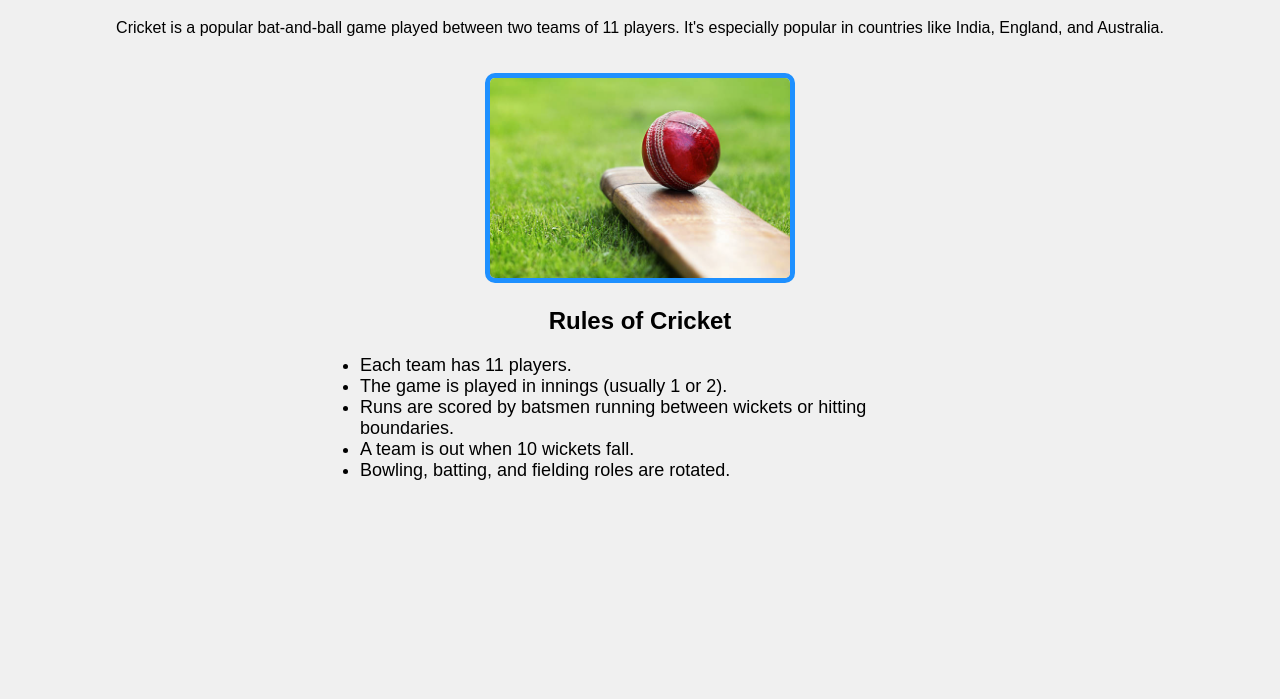
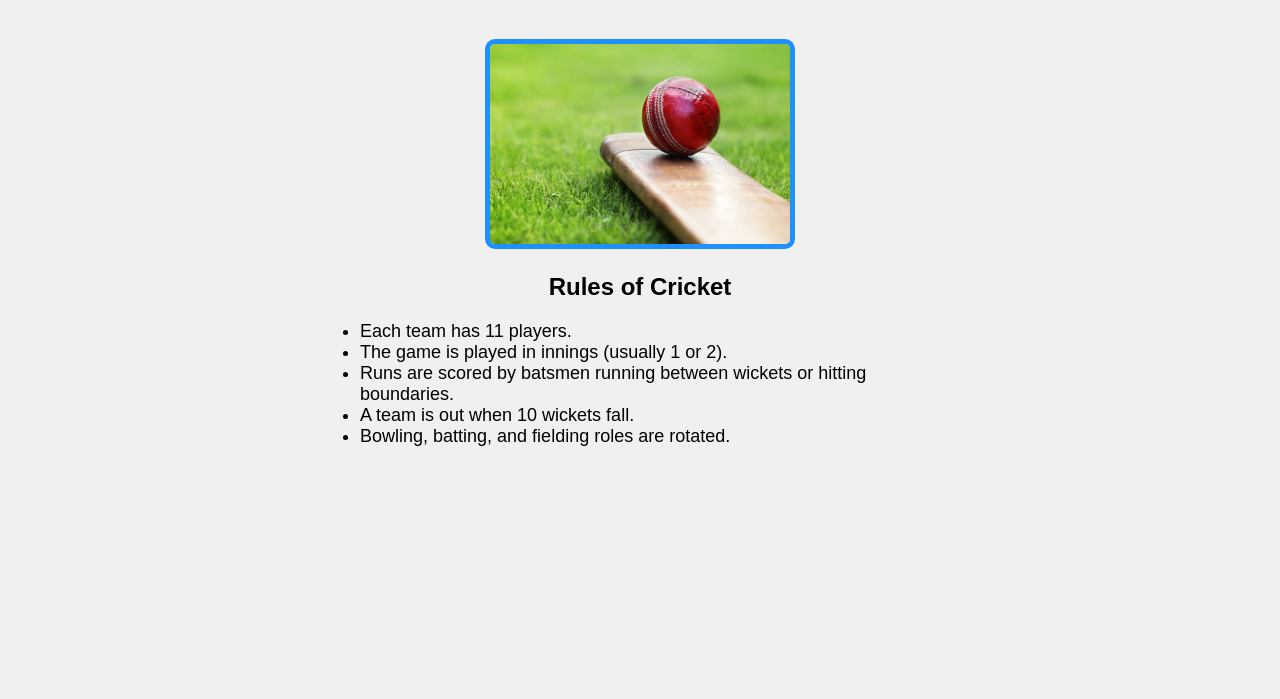
Before and after one commit to sandeshchavan3/sports-portfolio, a plain HTML site: page cricket.html in a window 1280 px wide. Shown: the part 101-800 px from the top of the page. Drawn offline with Linux system fonts and the light colour scheme.

Commit message:
Update cricket.html

```diff
--- a/cricket.html
+++ b/cricket.html
@@ -12,11 +12,6 @@
     "
   >
     <h1 style="background-color: #333; color: white; padding: 20px">Cricket</h1>
-    <p>
-      Cricket is a popular bat-and-ball game played between two teams of 11
-      players. It's especially popular in countries like India, England, and
-      Australia.
-    </p>
     <img
       src="images/cricket.jpg"
       alt="Cricket"
```
